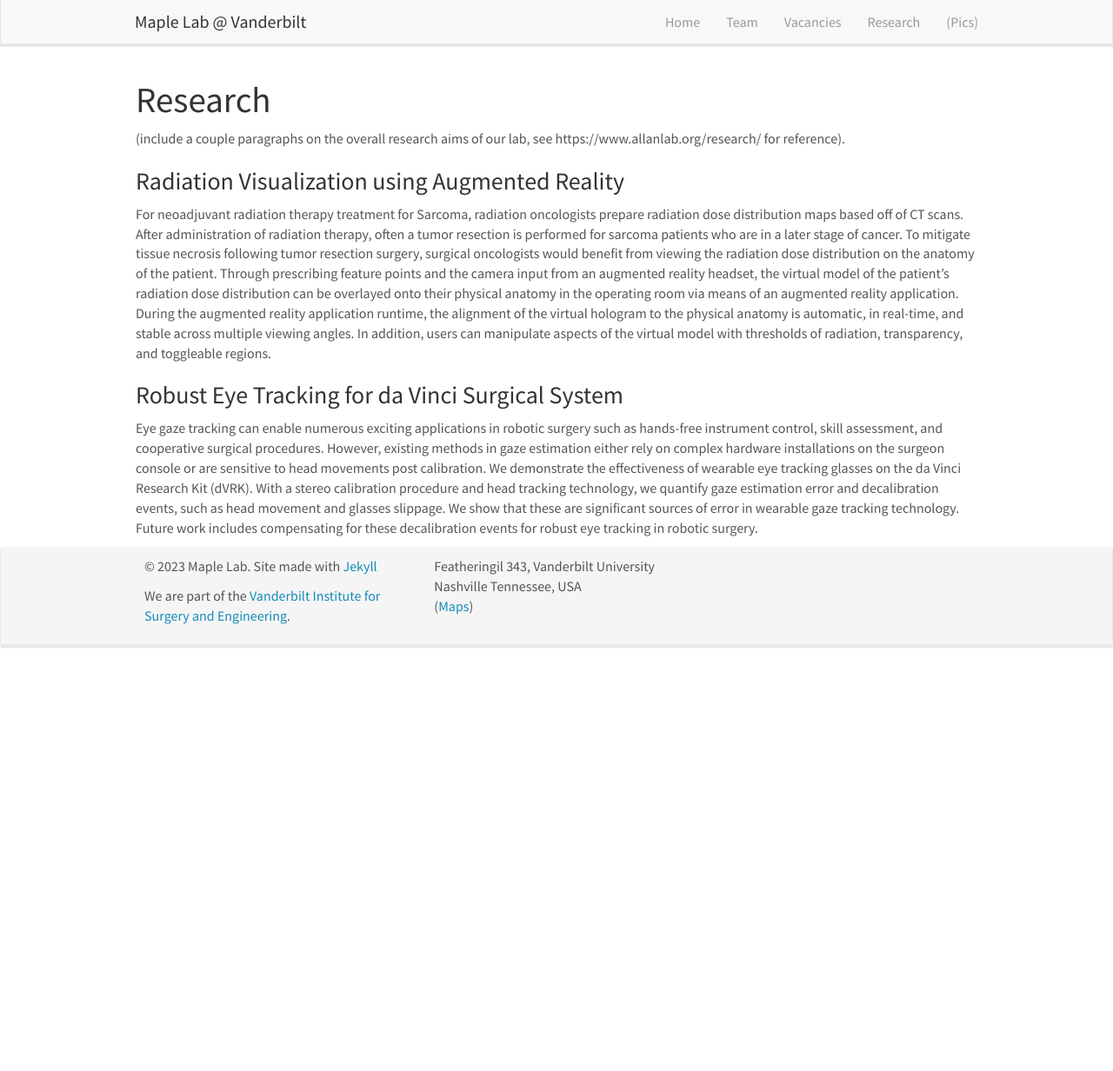
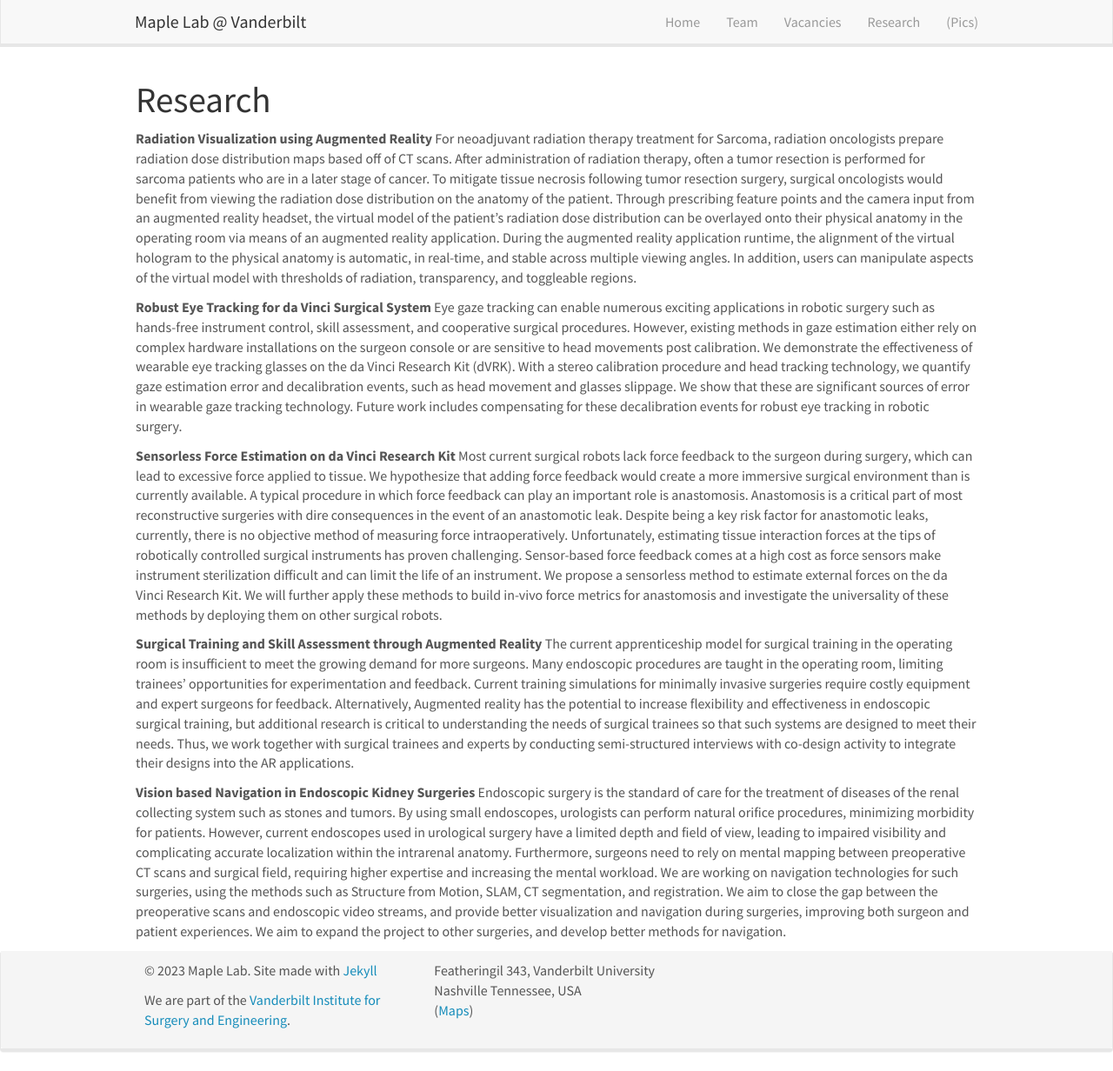
Before and after one commit to vu-maple-lab/vu-maple-lab.github.io, a Jekyll site: the page built from research.md, in a window 1280 px wide and 1232 px high. Shown: the whole window at 87% size. Built offline with Jekyll 4.4.1, drawn with Linux system fonts in a browser that asks for light colours; nearby versions of some CDN libraries.

Commit message:
fixed research descriptions

```diff
--- a/research.md
+++ b/research.md
@@ -8,12 +8,17 @@ permalink: /research/
 
 # Research
 
-(include a couple paragraphs on the overall research aims of our lab, see https://www.allanlab.org/research/ for reference).
-
-### Radiation Visualization using Augmented Reality
-
+**Radiation Visualization using Augmented Reality**
 For neoadjuvant radiation therapy treatment for Sarcoma, radiation oncologists prepare radiation dose distribution maps based off of CT scans. After administration of radiation therapy, often a tumor resection is performed for sarcoma patients who are in a later stage of cancer. To mitigate tissue necrosis following tumor resection surgery, surgical oncologists would benefit from viewing the radiation dose distribution on the anatomy of the patient. Through prescribing feature points and the camera input from an augmented reality headset, the virtual model of the patient’s radiation dose distribution can be overlayed onto their physical anatomy in the operating room via means of an augmented reality application. During the augmented reality application runtime, the alignment of the virtual hologram to the physical anatomy is automatic, in real-time, and stable across multiple viewing angles. In addition, users can manipulate aspects of the virtual model with thresholds of radiation, transparency, and toggleable regions.
 
-### Robust Eye Tracking for da Vinci Surgical System
+**Robust Eye Tracking for da Vinci Surgical System**
+Eye gaze tracking can enable numerous exciting applications in robotic surgery such as hands-free instrument control, skill assessment, and cooperative surgical procedures. However, existing methods in gaze estimation either rely on complex hardware installations on the surgeon console or are sensitive to head movements post calibration. We demonstrate the effectiveness of wearable eye tracking glasses on the da Vinci Research Kit (dVRK). With a stereo calibration procedure and head tracking technology, we quantify gaze estimation error and decalibration events, such as head movement and glasses slippage. We show that these are significant sources of error in wearable gaze tracking technology. Future work includes compensating for these decalibration events for robust eye tracking in robotic surgery.
 
-Eye gaze tracking can enable numerous exciting applications in robotic surgery such as hands-free instrument control, skill assessment, and cooperative surgical procedures. However, existing methods in gaze estimation either rely on complex hardware installations on the surgeon console or are sensitive to head movements post calibration. We demonstrate the effectiveness of wearable eye tracking glasses on the da Vinci Research Kit (dVRK). With a stereo calibration procedure and head tracking technology, we quantify gaze estimation error and decalibration events, such as head movement and glasses slippage. We show that these are significant sources of error in wearable gaze tracking technology. Future work includes compensating for these decalibration events for robust eye tracking in robotic surgery.
+**Sensorless Force Estimation on da Vinci Research Kit**
+Most current surgical robots lack force feedback to the surgeon during surgery, which can lead to excessive force applied to tissue. We hypothesize that adding force feedback would create a more immersive surgical environment than is currently available. A typical procedure in which force feedback can play an important role is anastomosis. Anastomosis is a critical part of most reconstructive surgeries with dire consequences in the event of an anastomotic leak. Despite being a key risk factor for anastomotic leaks, currently, there is no objective method of measuring force intraoperatively. Unfortunately, estimating tissue interaction forces at the tips of robotically controlled surgical instruments has proven challenging. Sensor-based force feedback comes at a high cost as force sensors make instrument sterilization difficult and can limit the life of an instrument. We propose a sensorless method to estimate external forces on the da Vinci Research Kit. We will further apply these methods to build in-vivo force metrics for anastomosis and investigate the universality of these methods by deploying them on other surgical robots.
+
+**Surgical Training and Skill Assessment through Augmented Reality**
+The current apprenticeship model for surgical training in the operating room is insufficient to meet the growing demand for more surgeons. Many endoscopic procedures are taught in the operating room, limiting trainees' opportunities for experimentation and feedback. Current training simulations for minimally invasive surgeries require costly equipment and expert surgeons for feedback. Alternatively, Augmented reality has the potential to increase flexibility and effectiveness in endoscopic surgical training, but additional research is critical to understanding the needs of surgical trainees so that such systems are designed to meet their needs. Thus, we work together with surgical trainees and experts by conducting semi-structured interviews with co-design activity to integrate their designs into the AR applications.
+
+**Vision based Navigation in Endoscopic Kidney Surgeries**
+Endoscopic surgery is the standard of care for the treatment of diseases of the renal collecting system such as stones and tumors. By using small endoscopes, urologists can perform natural orifice procedures, minimizing morbidity for patients. However, current endoscopes used in urological surgery have a limited depth and field of view, leading to impaired visibility and complicating accurate localization within the intrarenal anatomy. Furthermore, surgeons need to rely on mental mapping between preoperative CT scans and surgical field, requiring higher expertise and increasing the mental workload. We are working on navigation technologies for such surgeries, using the methods such as Structure from Motion, SLAM, CT segmentation, and registration. We aim to close the gap between the preoperative scans and endoscopic video streams, and provide better visualization and navigation during surgeries, improving both surgeon and patient experiences. We aim to expand the project to other surgeries, and develop better methods for navigation.
```
